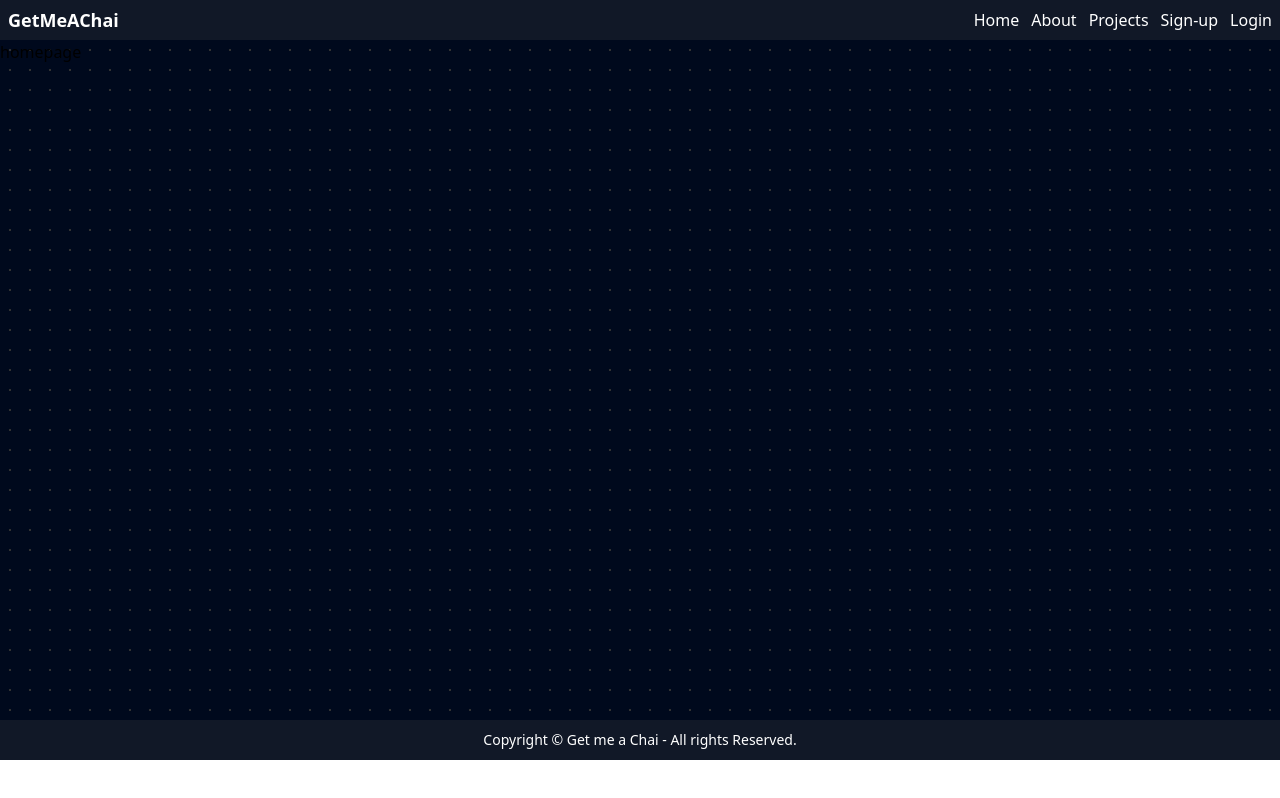
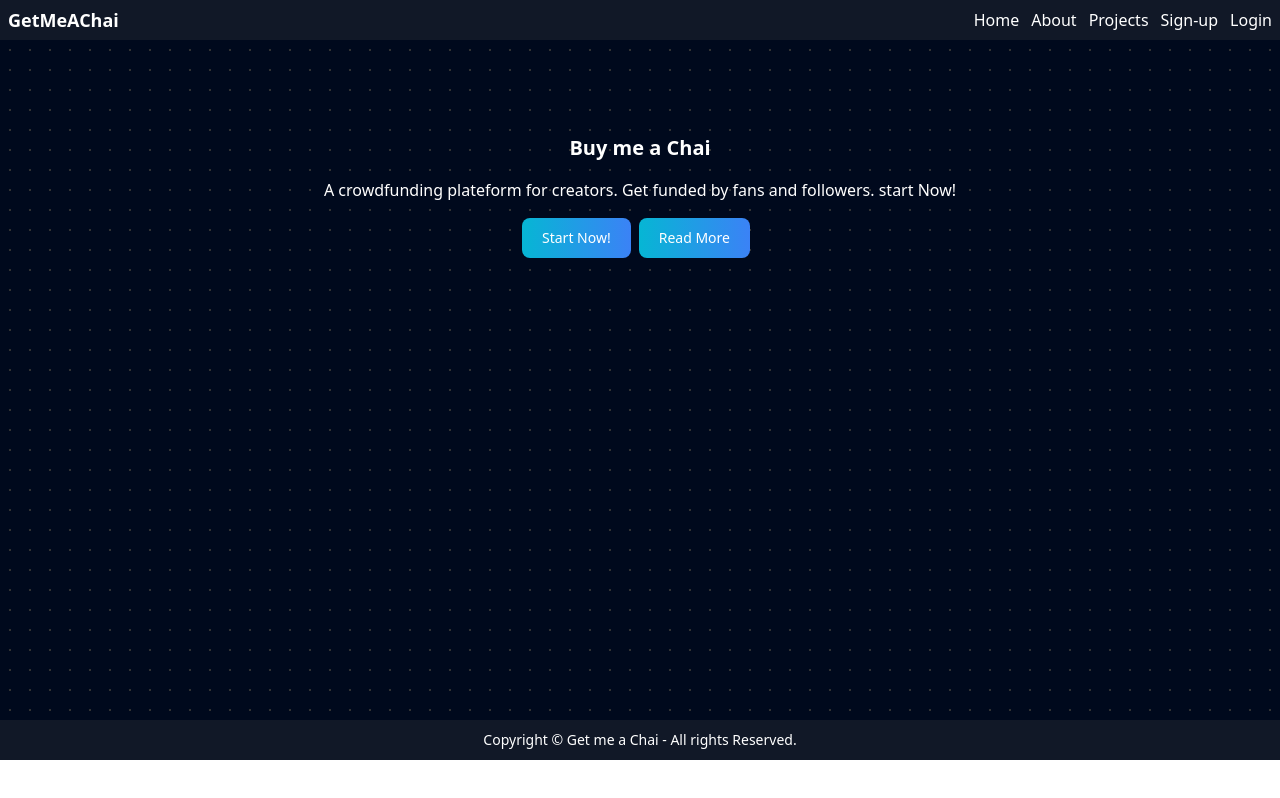
Before and after one commit to paiabhishekpai/get-me-a-chai, a Next.js app: page / in a window 1280 px wide. Built offline with nearby package versions, Linux system fonts and the light colour scheme.

Commit message:
Intro section

```diff
--- a/app/page.js
+++ b/app/page.js
@@ -2,8 +2,30 @@
 
 export default function Home() {
   return (
-<div>
-       homepage
+    <>
+    <div className="flex flex-col h-[40vh] justify-center items-center gap-4 text-white">
+      <div className="font-bold text-xl">Buy me a Chai</div>
+      <p>
+        {" "}
+        A crowdfunding plateform for creators. Get funded by fans and followers.
+        start Now!
+      </p>
+      <div>
+        <button
+          type="button"
+          class="text-white bg-gradient-to-r from-cyan-500 to-blue-500 hover:bg-gradient-to-bl focus:ring-4 focus:outline-none focus:ring-cyan-300 dark:focus:ring-cyan-800 font-medium rounded-lg text-sm px-5 py-2.5 text-center me-2 mb-2"
+        >
+          Start Now!
+        </button>
+        <button
+          type="button"
+          class="text-white bg-gradient-to-r from-cyan-500 to-blue-500 hover:bg-gradient-to-bl focus:ring-4 focus:outline-none focus:ring-cyan-300 dark:focus:ring-cyan-800 font-medium rounded-lg text-sm px-5 py-2.5 text-center me-2 mb-2"
+        >
+          Read More
+        </button>
+      </div>
     </div>
+    <div className=""></div>
+    </>
   );
 }
```
